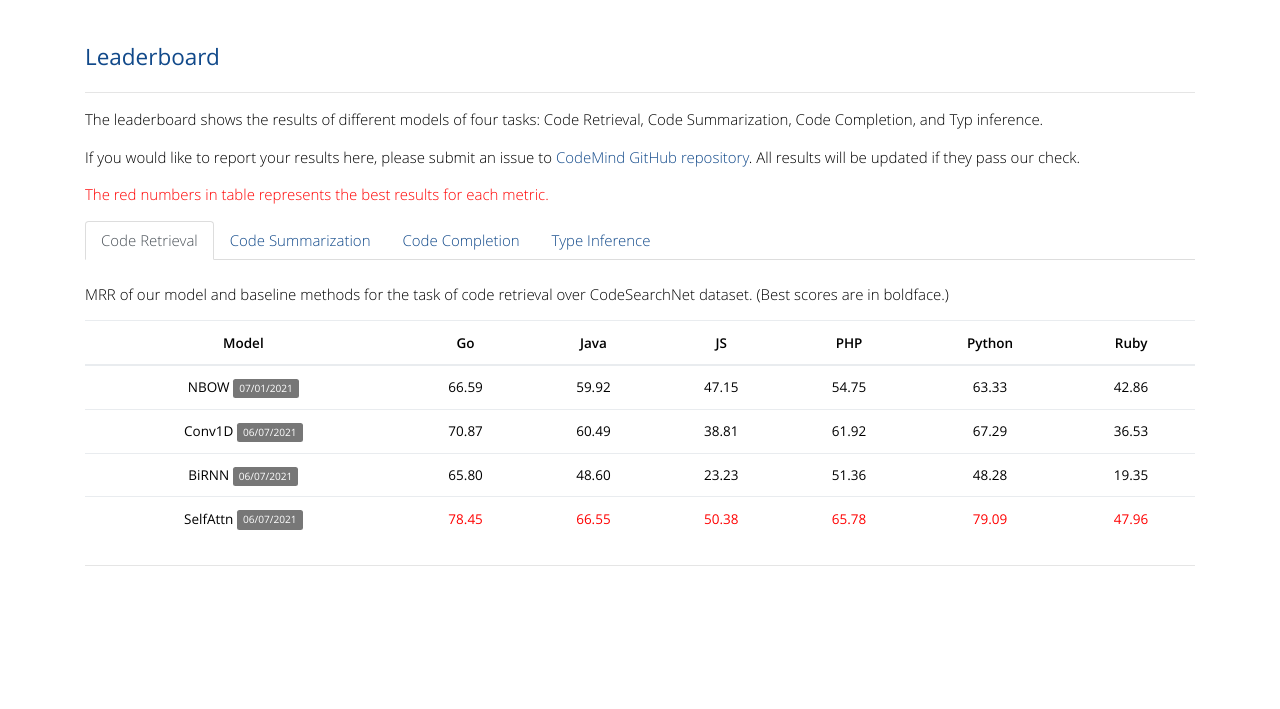
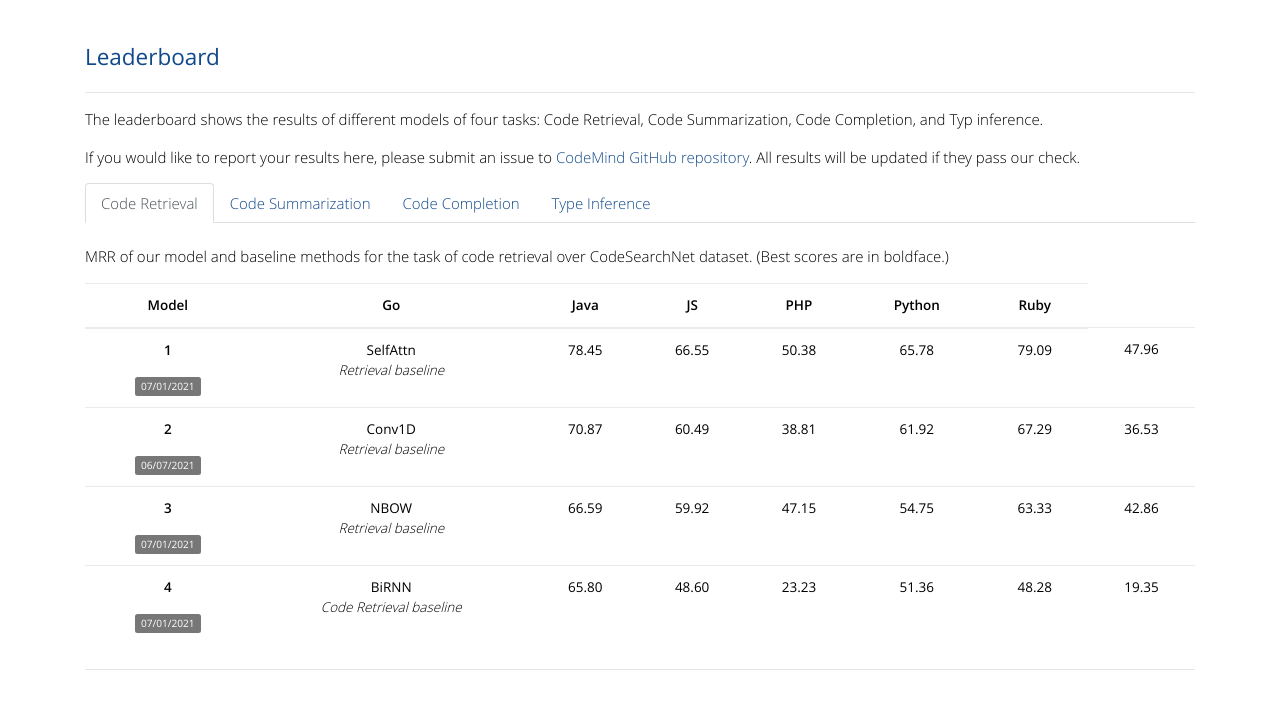
Before and after one commit to xcodemind/xcodemind.github.io, a Jekyll site: the page built from leaderboard.html, in a window 1280 px wide. Shown: the top 709 px of the page. Built offline with Jekyll 4.4.1, drawn with Linux system fonts in a browser that asks for light colours; nearby versions of some CDN libraries.

Commit message:
adjust order

```diff
--- a/leaderboard.html
+++ b/leaderboard.html
@@ -36,8 +36,6 @@
 
                     <p>The leaderboard shows the results of different models of four tasks: Code Retrieval, Code Summarization, Code Completion, and Typ inference.</p>
                     <p>If you would like to report your results here, please submit an issue to <a href="https://github.com/xcodemind/xcodemind.github.io" target="_blank">CodeMind GitHub repository</a>. All results will be updated if they pass our check. </p>
-                    <p><font color="red">The red numbers in table represents the best results for each metric.</font></p>
-
                 </div>
 
                 <br/><br/><br/>
@@ -93,89 +91,78 @@
                             </thead>
                             <tbody>
                                 <tr>
-                                    <!-- <th scope="row"> -->
-                                        <!-- <p>1</p> -->
-                                        <!-- <span class="date badge badge-secondary">07/01/2021</span> -->
-                                    <!-- </th> -->
+                                    <th scope="row">
+                                        <p>1</p>
+                                        <span class="date badge badge-secondary">07/01/2021</span>
+                                    </th>
+                                    <td style="word-break:break-word;">
+                                        <b>SelfAttn</b>
+                                        <p class="institution">Retrieval baseline</p>
+                                        <!-- <a href="" target="_blank">Paper</a>, <a href="" target="_blank">Code</a> -->
+                                    </td>
+                                    <td><b>78.45</b></td>
+                                    <td><b>66.55</b></td>
+                                    <td><b>50.38</b></td>
+                                    <td><b>65.78</b></td>
+                                    <td><b>79.09</b></td>
+                                    <td><b>47.96</b></td>
+                                </tr>
+
+                                <tr>
+                                    <th scope="row">
+                                        <p>2</p>
+                                        <span class="date badge badge-secondary">06/07/2021</span>
+                                    </th>
+                                    <td style="word-break:break-word;">
+                                        <b>Conv1D</b>
+                                        <p class="institution">Retrieval baseline</p>
+                                        <!-- <a href="" target="_blank">Paper</a>, <a href="" target="_blank">Code</a> -->
+                                    </td>
+                                    <td><b>70.87</b></td>
+                                    <td><b>60.49</b></td>
+                                    <td><b>38.81</b></td>
+                                    <td><b>61.92</b></td>
+                                    <td><b>67.29</b></td>
+                                    <td><b>36.53</b></td>
+                                </tr>
+
+                                <tr>
+                                    <th scope="row">
+                                        <p>3</p>
+                                        <span class="date badge badge-secondary">07/01/2021</span>
+                                    </th>
                                     <td style="word-break:break-word;">
                                         <b>NBOW</b>
-                                        <!-- <p class="institution">Code Retrieval baseline</p> -->
-                                        <span class="date badge badge-secondary">07/01/2021</span>
+                                        <p class="institution">Retrieval baseline</p>
                                         <!-- <a href="" target="_blank">Paper</a>, <a href="" target="_blank">Code</a> -->
                                     </td>
-
                                     <td><b>66.59</b></td>
                                     <td><b>59.92</b></td>
                                     <td><b>47.15</b></td>
                                     <td><b>54.75</b></td>
                                     <td><b>63.33</b></td>
                                     <td><b>42.86</b></td>
-
                                 </tr>
 
-
                                 <tr>
-                                    <!-- <th scope="row"> -->
-                                        <!-- <p>2</p> -->
-                                        <!-- <span class="date badge badge-secondary">06/07/2021</span> -->
-                                    <!-- </th> -->
+                                    <th scope="row">
+                                        <p>4</p>
+                                        <span class="date badge badge-secondary">07/01/2021</span>
+                                    </th>
                                     <td style="word-break:break-word;">
-                                        <b>Conv1D</b>
-                                        <!-- <p class="institution">Code Retrieval baseline</p> -->
-                                        <span class="date badge badge-secondary">06/07/2021</span>
+                                        <b>BiRNN</b>
+                                        <p class="institution">Code Retrieval baseline</p>
                                         <!-- <a href="" target="_blank">Paper</a>, <a href="" target="_blank">Code</a> -->
                                     </td>
-
-                                    <td><b>70.87</b></td>
-                                    <td><b>60.49</b></td>
-                                    <td><b>38.81</b></td>
-                                    <td><b>61.92</b></td>
-                                    <td><b>67.29</b></td>
-                                    <td><b>36.53</b></td>
-
-                                </tr>
-
-
-                                <tr>
-                                    <!-- <th scope="row"> -->
-                                        <!-- <p>3</p>
-                                        <span class="date badge badge-secondary">07/01/2021</span> -->
-                                    <!-- </th> -->
-                                    <td style="word-break:break-word;">
-                                        <b>BiRNN</b>
-                                        <!-- <p class="institution">Code Retrieval baseline</p> -->
-                                        <span class="date badge badge-secondary">06/07/2021</span>
-                                        <!-- <a href="" target="_blank">Paper</a>, <a href="" target="_blank">Code</a> -->
-                                    </td>
-
                                     <td><b>65.80</b></td>
                                     <td><b>48.60</b></td>
                                     <td><b>23.23</b></td>
                                     <td><b>51.36</b></td>
                                     <td><b>48.28</b></td>
                                     <td><b>19.35</b></td>
-
                                 </tr>
 
-                                <tr>
-                                    <!-- <th scope="row"> -->
-                                        <!-- <p>4</p>
-                                        <span class="date badge badge-secondary">07/01/2021</span> -->
-                                    <!-- </th> -->
-                                    <td style="word-break:break-word;">
-                                        <b>SelfAttn</b>
-                                        <!-- <p class="institution">Code Retrieval baseline</p> -->
-                                        <span class="date badge badge-secondary">06/07/2021</span>
-                                        <!-- <a href="" target="_blank">Paper</a>, <a href="" target="_blank">Code</a> -->
-                                    </td>
 
-                                    <td><b><font color="red">78.45</font></b></td>
-                                    <td><b><font color="red">66.55</font></b></td>
-                                    <td><b><font color="red">50.38</font></b></td>
-                                    <td><b><font color="red">65.78</font></b></td>
-                                    <td><b><font color="red">79.09</font></b></td>
-                                    <td><b><font color="red">47.96</font></b></td>
-                                </tr>
                             </tbody>
                             </table>
                         </div>
@@ -300,26 +287,24 @@
 
                             </thead>
                             <tbody>
-
                                 <tr>
                                     <th scope="row">
                                         <p>1</p>
                                         <span class="date badge badge-secondary">07/01/2021</span>
                                     </th>
                                     <td style="word-break:break-word;">
-                                        <b>LSTM</b>
+                                        <b>TravTrans</b>
                                         <p class="institution">Completion baseline</p>
                                         <!-- <a href="" target="_blank">Paper</a>, <a href="" target="_blank">Code</a> -->
                                     </td>
                                     <!-- <td><b></b></td> -->
-                                    <td><b>51.67</b></td>
+                                    <td><b>72.08</b></td>
 
-                                    <td><b>47.45</b></td>
-                                    <td><b>46.52</b></td>
-                                    <td><b>66.06</b></td>
-                                    <td><b>73.73</b></td>
+                                    <td><b>68.55</b></td>
+                                    <td><b>76.33</b></td>
+                                    <td><b>71.08</b></td>
+                                    <td><b>83.17</b></td>
                                 </tr>
-
 
                                 <tr>
                                     <th scope="row">
```
Also changed, not shown: other parts of leaderboard.html (+25 -27 lines).
